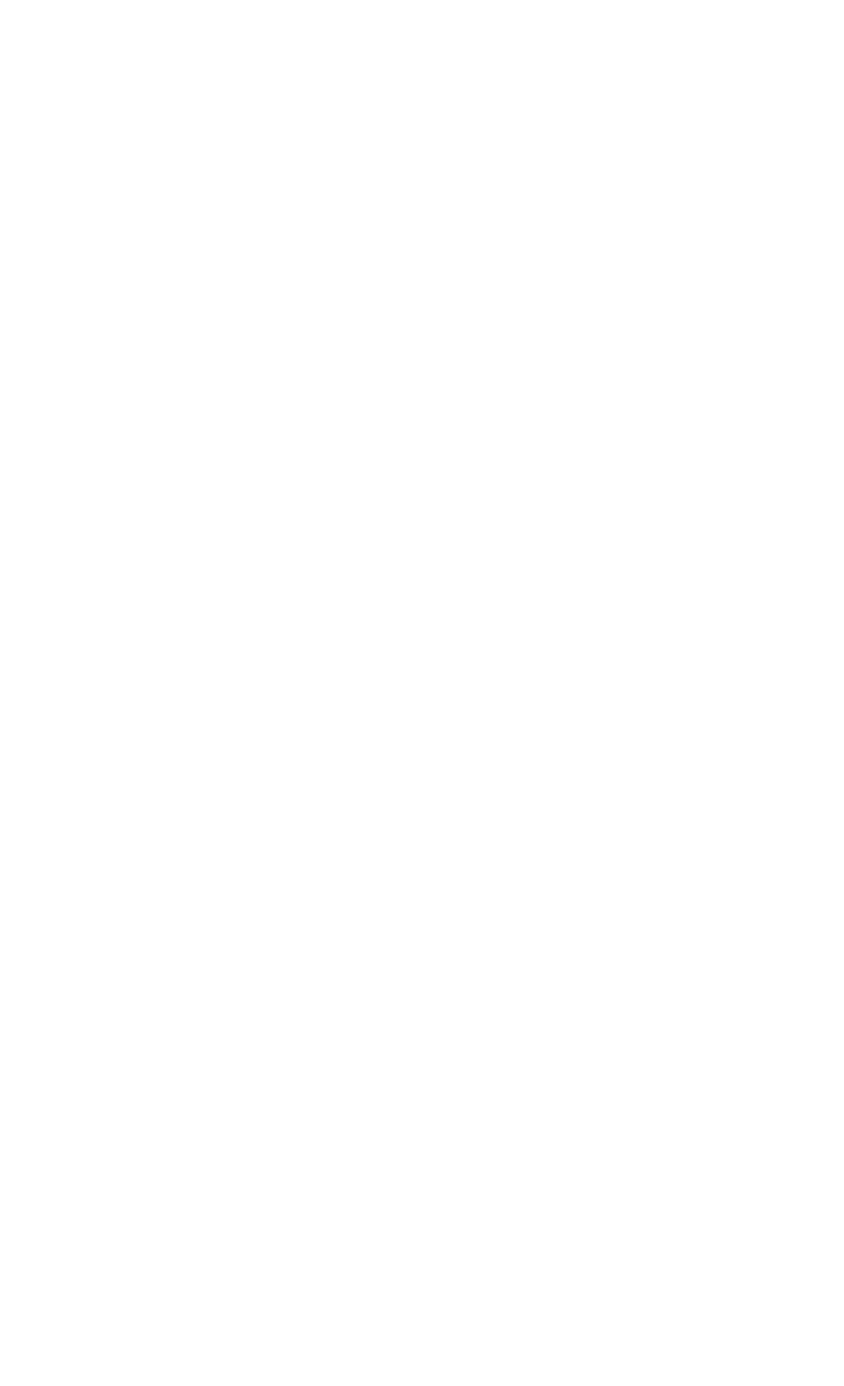
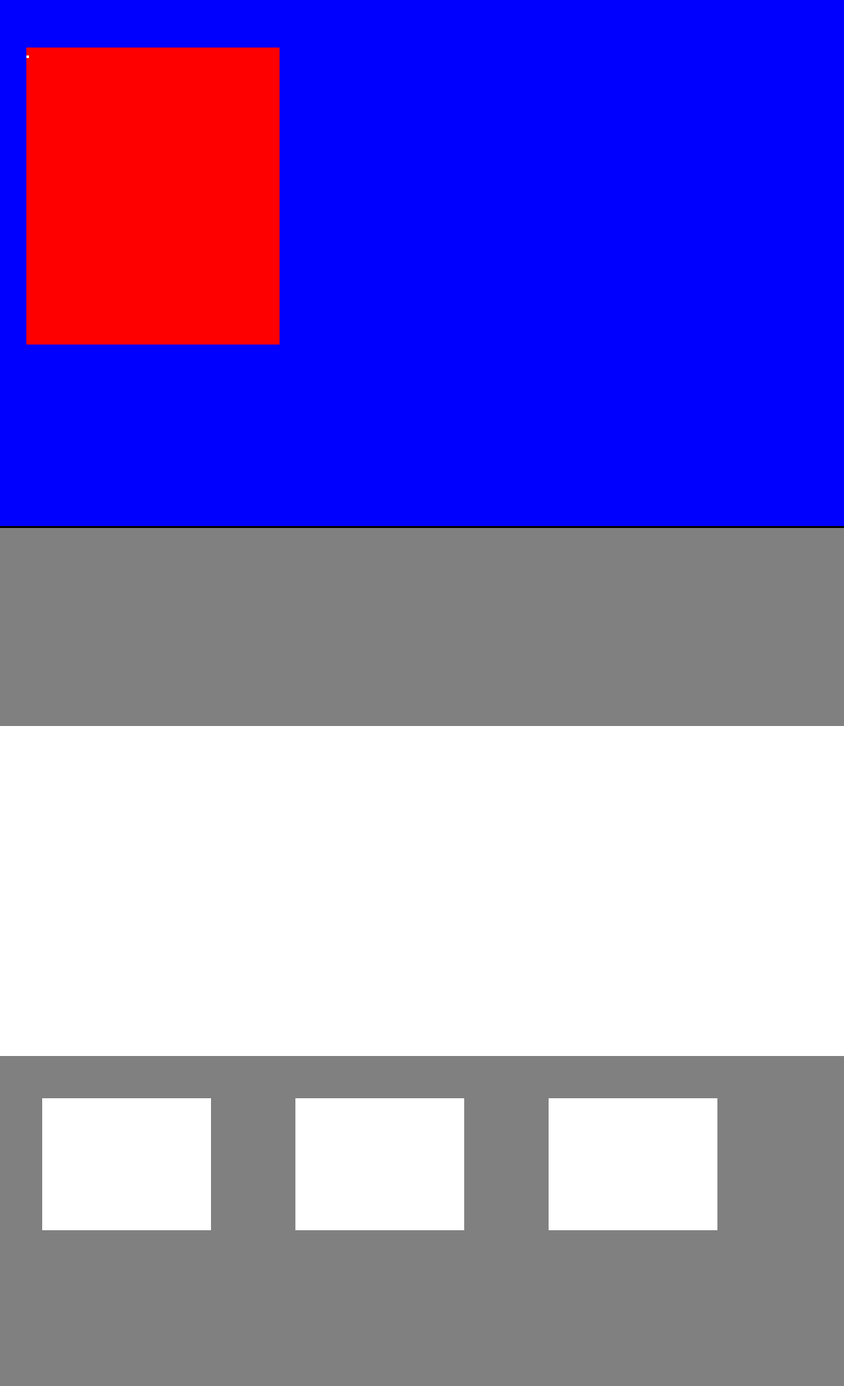
Before and after one commit to GiuliaStagnitto/htmlcss-hubspot, a plain HTML site: page index.html in a window 1280 px wide. Shown: the whole page at 66% size. Before the commit the page ends 800 px from the top, so only its background shows below. Drawn offline with Linux system fonts and the light colour scheme.

Commit message:
creazione macroblocchi

```diff
--- a/index.html
+++ b/index.html
@@ -7,6 +7,52 @@
     <link rel="stylesheet" href="https://cdnjs.cloudflare.com/ajax/libs/font-awesome/5.13.0/css/all.min.css">
   </head>
   <body>
+    <!-- primo contenitore -->
+    <div id="testata">
+      <header>
+        <div class="nav-bar">
+          <nav>
+            <!-- logo -->
+          </nav>
+          <nav>
+            <ul>
+              <li></li>
+              <li></li>
+              <li></li>
+              <li></li>
+            </ul>
+          </nav>
+          <div class="titolo">
+            <h1></h1>
+            <p></p>
+            <button type="button" name="button"></button>
+            <h6></h6>
+          </div>
 
+        </div>
+      </header>
+    </div>
+    <!-- secondo contenitore -->
+    <div id="centrale">
+      <div class="cubo">
+
+
+      </div>
+      <div class="libro">
+
+      </div>
+      <div class="colonne">
+        <div class="colonna">
+
+        </div>
+        <div class="colonna">
+
+        </div>
+        <div class="colonna destra">
+
+        </div>
+      </div>
+
+    </div>
   </body>
 </html>
--- a/master.css
+++ b/master.css
@@ -0,0 +1,60 @@
+*{
+  margin: 0;
+  padding: 0;
+  box-sizing: border-box;
+}
+
+#testata{
+  width: 100%;
+  border-bottom: 3px solid black;
+  height: 800px;
+  background-color: blue;
+
+}
+
+.nav-bar{
+
+}
+
+.titolo{
+  margin-left: 40px;
+  width: 30%;
+  height: 450px;
+  background-color: red;
+}
+
+.cubo{
+  width: 100%;
+  height: 300px;
+  background-color: grey;
+}
+
+.libro{
+  width: 100%;
+  height: 500px;
+  background-color: white;
+}
+
+.colonne::after{
+  content: "";
+  display: table;
+  clear: both;
+}
+
+.colonne{
+  width: 100%;
+  height: 500px;
+  background: grey;
+}
+
+.colonna{
+  width: 20%;
+  height: 200px;
+  margin: 5%;
+  background: white;
+  float: left;
+}
+
+.colonna .destra{
+  float: right;
+}
```
